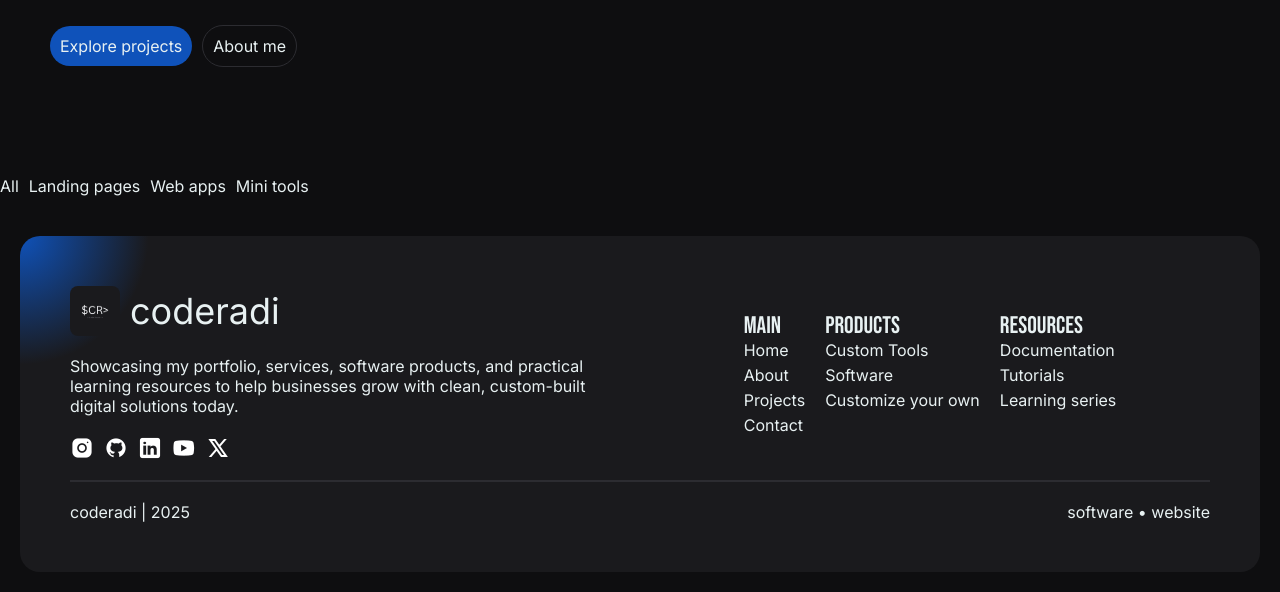
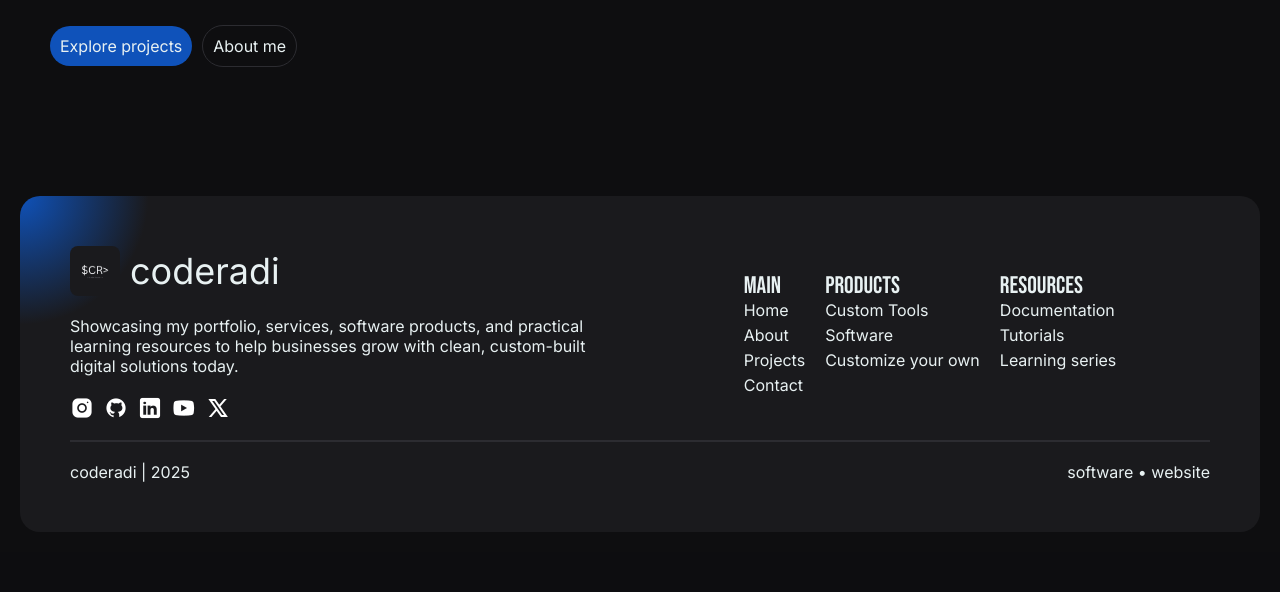
Before and after one commit to coderadi-in/coderadi, a Flask app: page /projects/ in a window 1280 px wide. Shown: the part 354-946 px from the top of the page. After the commit the page ends 886 px from the top, so only its background shows below. Run offline with Flask 3, Linux system fonts and the light colour scheme.

Commit message:
Temporarily removed the projects selector

```diff
--- a/templates/pages/projects.html
+++ b/templates/pages/projects.html
@@ -35,12 +35,12 @@
         </section>
 
         <section class="projects column gap-20" id="projects">
-            <ul class="list row gap-10">
+            <!-- <ul class="list row gap-10">
                 <li class="li text">All</li>
                 <li class="li text">Landing pages</li>
                 <li class="li text">Web apps</li>
                 <li class="li text">Mini tools</li>
-            </ul>
+            </ul> -->
 
             <div class="project-grid">
                 {% for project in data.projects %}
```
